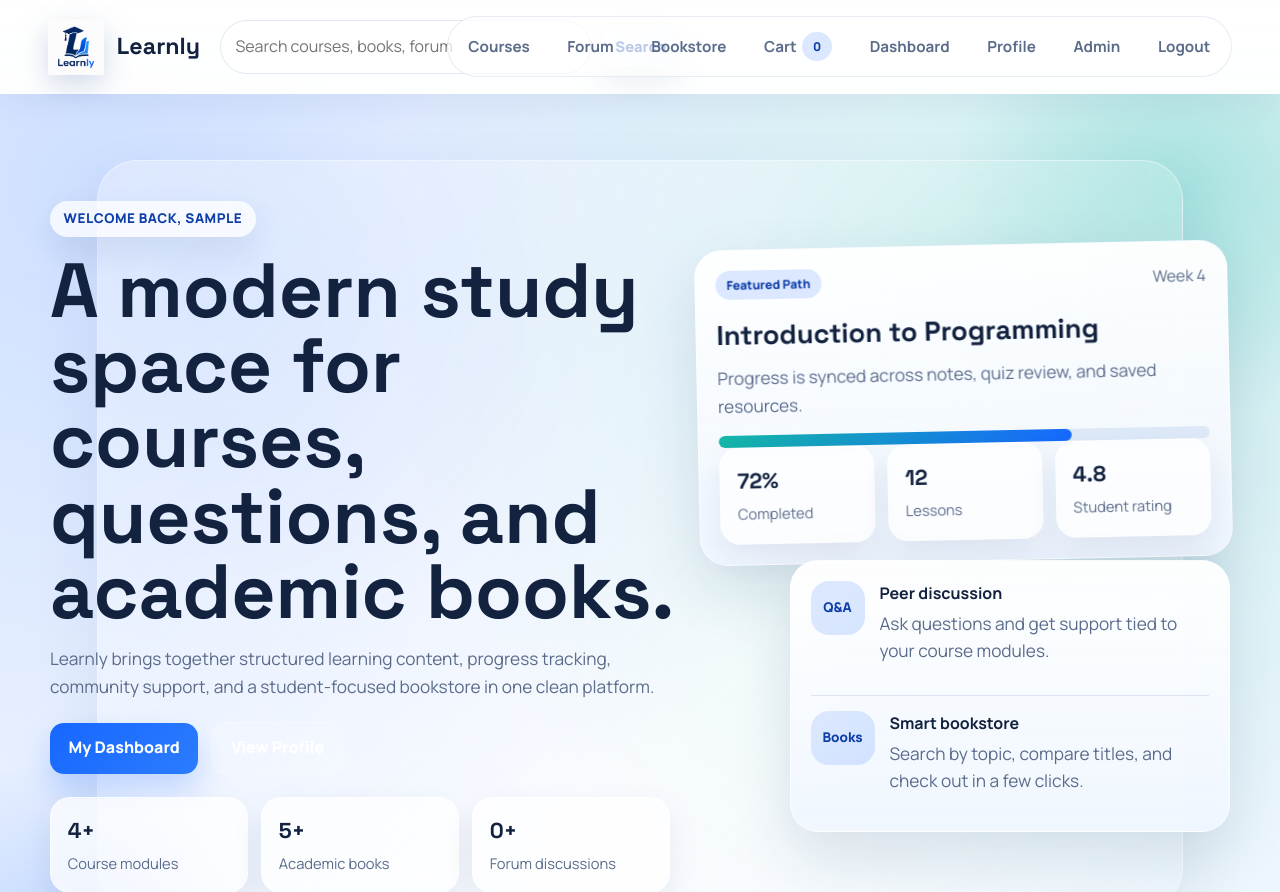
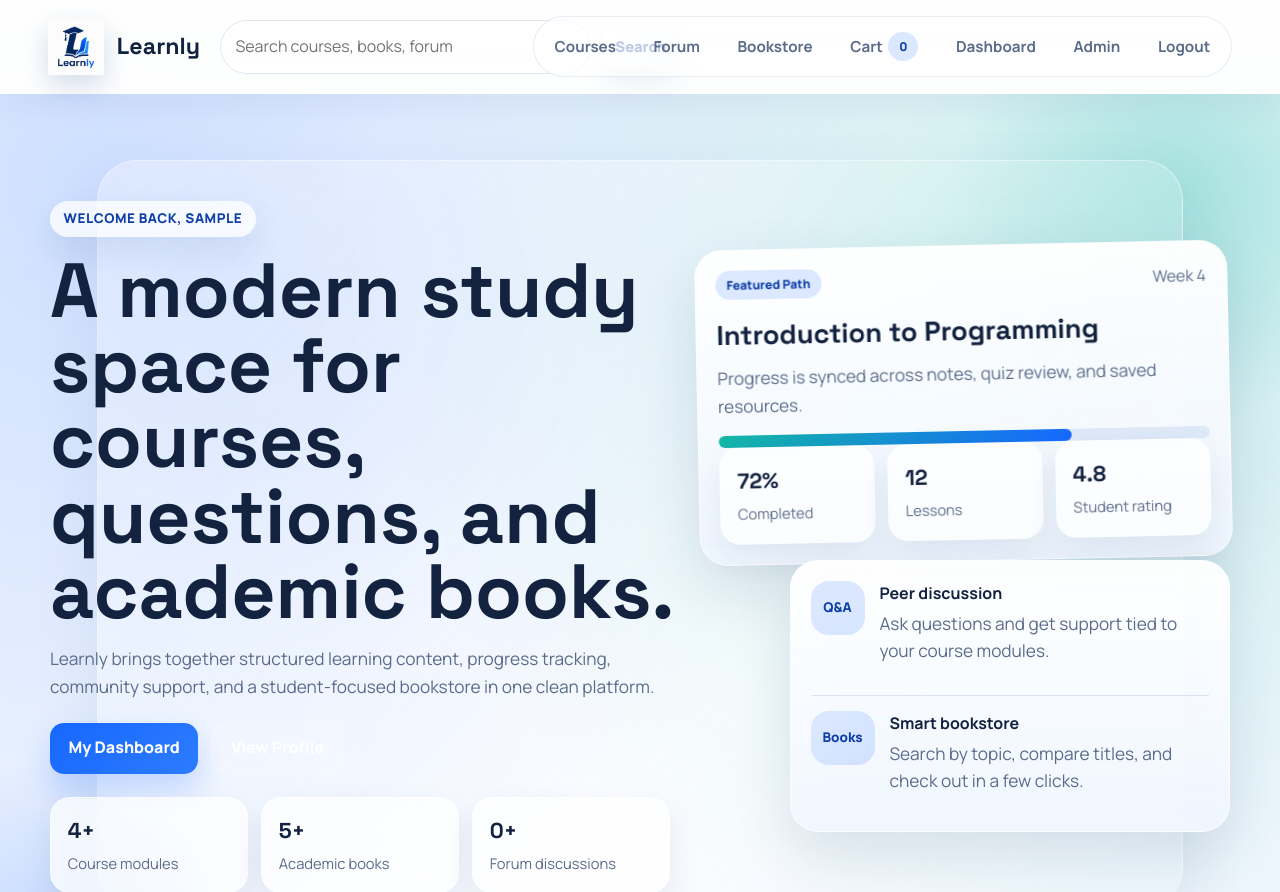
Before and after one commit to stevelcl/learnly-education-website, a PHP site: page /index.php in a window 1280 px wide. Shown: the top 892 px of the page. Run offline with PHP 8.4, Linux system fonts and the light colour scheme; the visitor is signed in with stand-in values (Sample User, id 1); data comes from the database, SQL or seed files in the repository; data that the repository does not hold is empty.

Commit message:
Remove duplicate Profile nav link

```diff
--- a/includes/header.php
+++ b/includes/header.php
@@ -47,7 +47,6 @@ $baseHref = app_base_path();
             <a href="cart.php">Cart <span class="badge"><?= cart_count() ?></span></a>
             <?php if ($user): ?>
                 <a href="profile.php">Dashboard</a>
-                <a href="profile.php">Profile</a>
                 <?php if (is_admin($user)): ?>
                     <a href="<?= htmlspecialchars(app_url('admin')) ?>">Admin</a>
                 <?php endif; ?>
```
